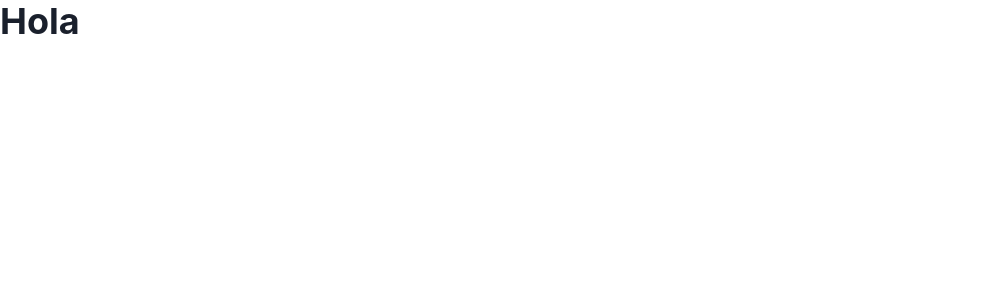
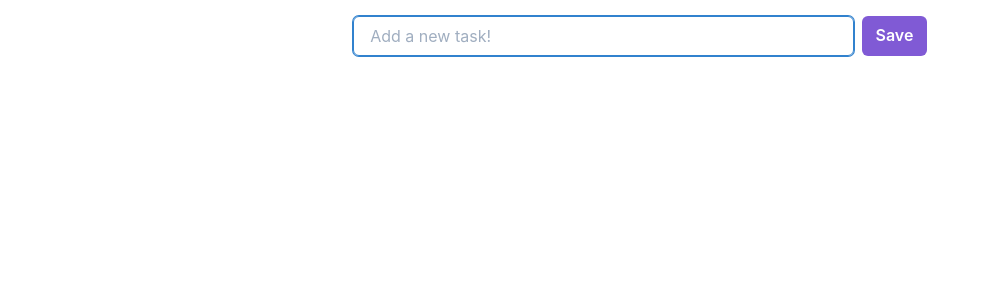
Before and after one commit to nicolasmendonca/next-chakra-starter, a Next.js app: page / in a window 1280 px wide. Shown: the top 300 px of the page, without its empty margins (0-988 px from the left). Built offline with nearby package versions, Linux system fonts and the light colour scheme.

Commit message:
Adds color mode script

```diff
--- /dev/null
+++ b/pages/_document.tsx
@@ -0,0 +1,18 @@
+import React from 'react';
+import { ColorModeScript } from '@chakra-ui/react';
+import NextDocument, { Html, Head, Main, NextScript } from 'next/document';
+
+export default class Document extends NextDocument {
+	render() {
+		return (
+			<Html lang="en">
+				<Head />
+				<body>
+					<ColorModeScript initialColorMode="light" />
+					<Main />
+					<NextScript />
+				</body>
+			</Html>
+		);
+	}
+}
--- a/pages/index.tsx
+++ b/pages/index.tsx
@@ -1,18 +1,61 @@
-import React from 'react';
-import Head from 'next/head';
-import { Box, Heading } from '@chakra-ui/react';
+import { Button } from '@chakra-ui/button';
+import { Input } from '@chakra-ui/input';
+import { Container, HStack, List, ListItem } from '@chakra-ui/layout';
+import React, { FormEvent } from 'react';
 
-const Home: React.FC = () => {
+interface ITodoAppProps {}
+
+const TodoApp: React.FC<ITodoAppProps> = () => {
+	const [inputValue, setInputValue] = React.useState<string>('');
+	const [todos, setTodos] = React.useState<string[]>([]);
+	const handleFormSubmit = (e: FormEvent) => {
+		e.preventDefault();
+		const newTodo = inputValue?.trim() || '';
+
+		if (!newTodo || todos.includes(newTodo)) return;
+
+		setTodos([...todos, newTodo]);
+		setInputValue('');
+	};
+
+	const handleRemoveTodo = (todoIndexToRemove) => {
+		setTodos(todos.filter((_, idx) => todoIndexToRemove !== idx));
+	};
+
 	return (
-		<Box>
-			<Head>
-				<title>Create Next App</title>
-				<link href="/favicon.ico" rel="icon" />
-			</Head>
+		<Container className="TodoApp" py={4}>
+			<HStack as="form" onSubmit={handleFormSubmit}>
+				<Input
+					autoFocus
+					name="todo"
+					placeholder="Add a new task!"
+					type="text"
+					value={inputValue}
+					onChange={(e) => setInputValue(e.target.value)}
+				/>
+				<Button colorScheme="purple" type="submit">
+					Save
+				</Button>
+			</HStack>
 
-			<Heading>Hola</Heading>
-		</Box>
+			<List my={4}>
+				{todos.map((todo, todoIndex) => (
+					<ListItem key={todo} listStyleType="disc">
+						{todo}
+						<span> </span>
+						<Button
+							colorScheme="red"
+							size="xs"
+							variant="ghost"
+							onClick={() => handleRemoveTodo(todoIndex)}
+						>
+							X
+						</Button>
+					</ListItem>
+				))}
+			</List>
+		</Container>
 	);
 };
 
-export default Home;
+export default TodoApp;
```
